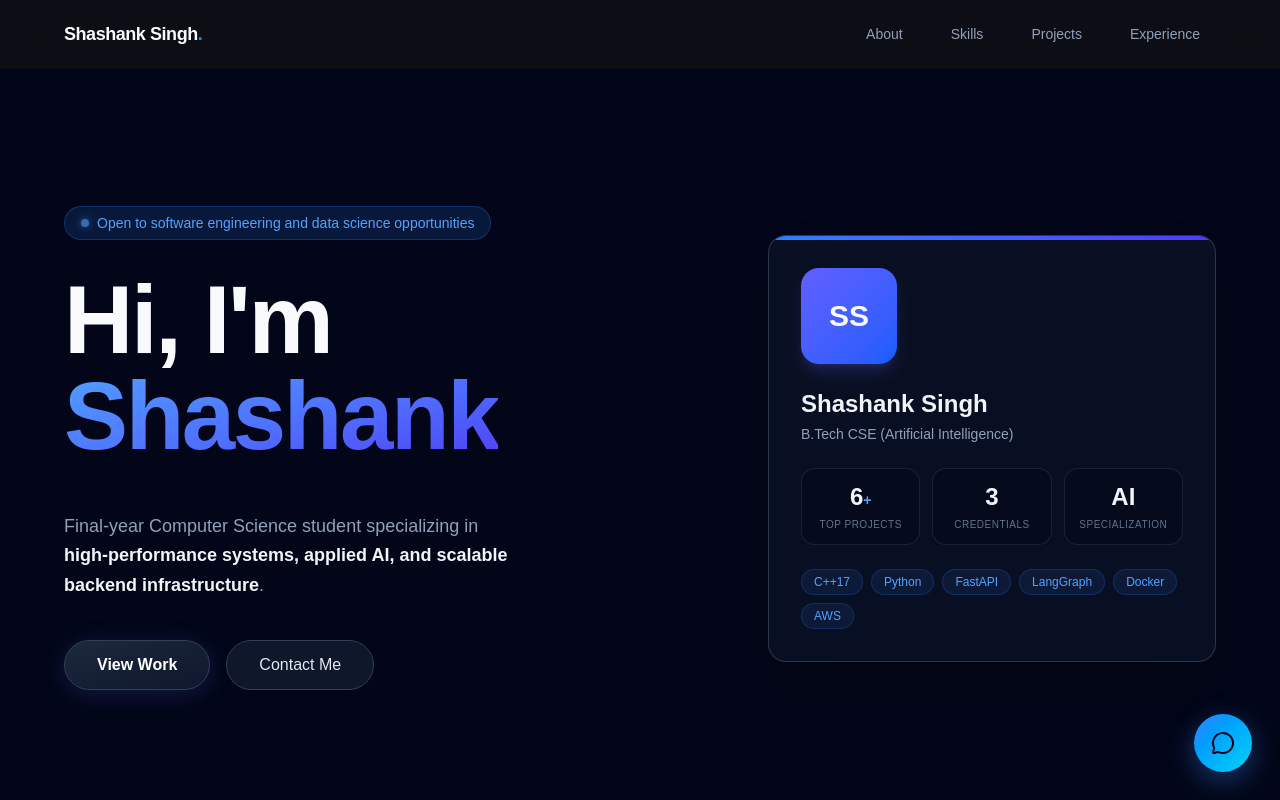
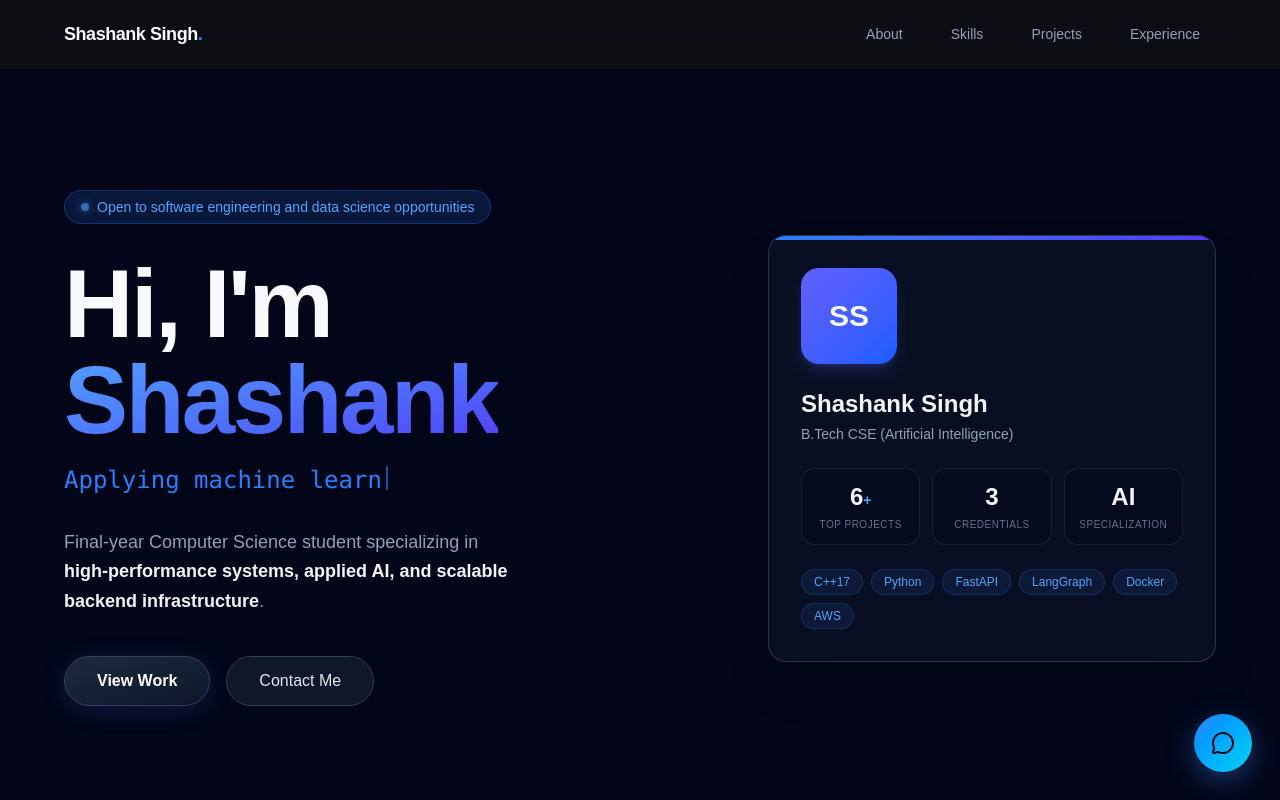
Before and after one commit to Shashank17singh/shashank17singh.github.io, a Next.js app in the folder next_portfolio/: page / in a window 1280 px wide. Shown: the top 800 px of the page. Built offline with nearby package versions, Linux system fonts and the light colour scheme.

Commit message:
add typing animation with action phrases

```diff
--- a/next_portfolio/src/app/page.tsx
+++ b/next_portfolio/src/app/page.tsx
@@ -2,7 +2,7 @@ import { About } from "@/components/About";
 import { Skills } from "@/components/Skills";
 import { Experience } from "@/components/Experience";
 import { Projects } from "@/components/Projects";
-
+import { TypingHeadline } from "@/components/TypingHeadline";
 import { Contact } from "@/components/Contact";
 import { Chatbot } from "@/components/Chatbot";
 
@@ -30,7 +30,7 @@ export default function Home() {
           </h1>
 
           <div className="mb-8 animate-in fade-in slide-in-from-bottom-6 duration-700 delay-200 fill-mode-both">
-
+            <TypingHeadline />
           </div>
 
           <p className="text-slate-400 text-lg leading-relaxed max-w-md mb-10 animate-in fade-in slide-in-from-bottom-6 duration-700 delay-300 fill-mode-both">
--- /dev/null
+++ b/next_portfolio/src/components/TypingHeadline.tsx
@@ -0,0 +1,50 @@
+"use client";
+
+import { useEffect, useState } from "react";
+
+const phrases = [
+  "Building fast systems.",
+  "Applying machine learning.",
+  "Writing concurrent code.",
+  "Scaling infrastructure.",
+];
+
+export function TypingHeadline() {
+  const [phraseIndex, setPhraseIndex] = useState(0);
+  const [length, setLength] = useState(0);
+  const [deleting, setDeleting] = useState(false);
+
+  useEffect(() => {
+    const phrase = phrases[phraseIndex];
+    const atEnd = length >= phrase.length;
+    const atStart = length === 0;
+    const delay = atEnd ? 1400 : deleting ? 35 : 70;
+
+    const timer = window.setTimeout(() => {
+      if (!deleting && atEnd) setDeleting(true);
+      else if (deleting && atStart) {
+        setDeleting(false);
+        setPhraseIndex((index) => (index + 1) % phrases.length);
+      } else {
+        setLength((value) => value + (deleting ? -1 : 1));
+      }
+    }, delay);
+
+    return () => window.clearTimeout(timer);
+  }, [deleting, length, phraseIndex]);
+
+  return (
+    <p
+      className="min-h-8 max-w-full text-xl text-slate-400 md:text-2xl"
+      aria-label={phrases[phraseIndex]}
+    >
+      <span className="break-words text-blue-500 font-mono">
+        {phrases[phraseIndex].slice(0, length)}
+      </span>
+      <span
+        className="ml-1 inline-block h-6 w-0.5 align-[-0.1em] bg-blue-500 animate-pulse"
+        aria-hidden="true"
+      />
+    </p>
+  );
+}
```
